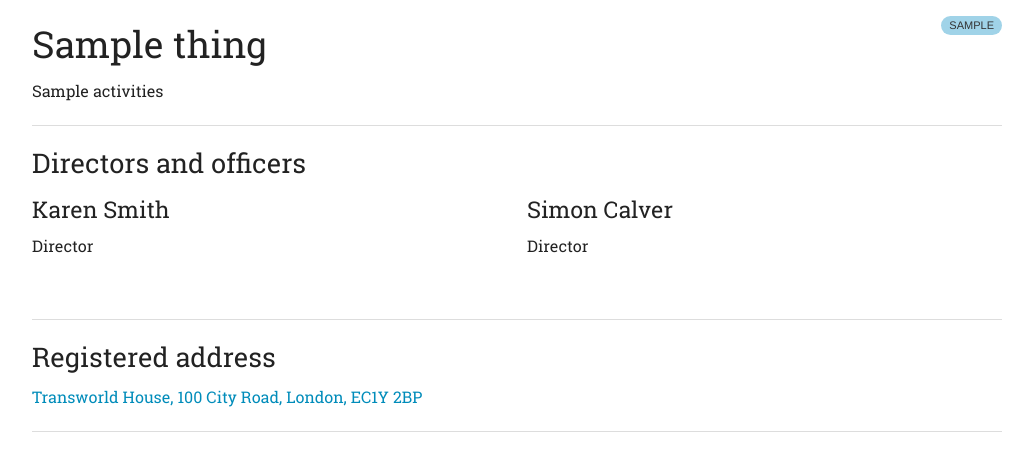
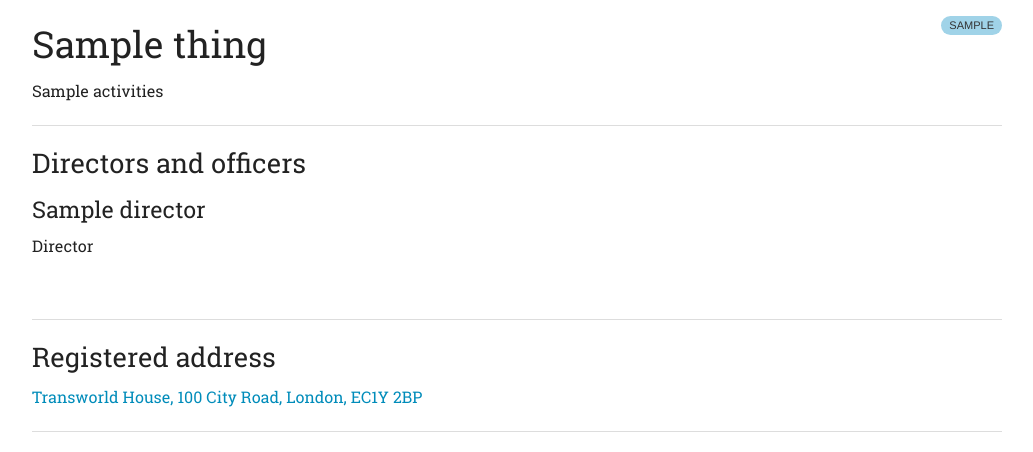
Before and after one commit to sausages-of-the-future/www, a Flask app: template www/templates/organisations_thing.html in a window 1280 px wide. Shown: the part 45-497 px from the top of the page, without its empty margins (123-1156 px from the left). Run offline with Flask 2, Linux system fonts and the light colour scheme; the template is opened without the code that fills it: most values are stand-ins (such as "Sample title", 1, 10 or a date in 2020); some libraries are stand-ins or nearby versions.

Commit message:
Start of showing director details

```diff
--- a/www/templates/organisations_thing.html
+++ b/www/templates/organisations_thing.html
@@ -15,15 +15,13 @@
       {% endif %}
       <hr/>
       <h3>Directors and officers</h3>
-      <ul class="small-block-grid-2">
-        <li>
-          <h4>Karen Smith</h4>
-          <p>Director</p>
-        </li>
-        <li>
-          <h4>Simon Calver</h4>
-          <p>Director</p>
-        </li>
+      <ul class="small-block-grid-{{thing.directors|length}}">
+        {% for director in thing.directors %}
+          <li>
+            <h4>{{director}}</h4>
+            <p>Director</p>
+          </li>
+        {% endfor %}
       </ul>
       <hr/>
       <h3>Registered address</h3>
```
